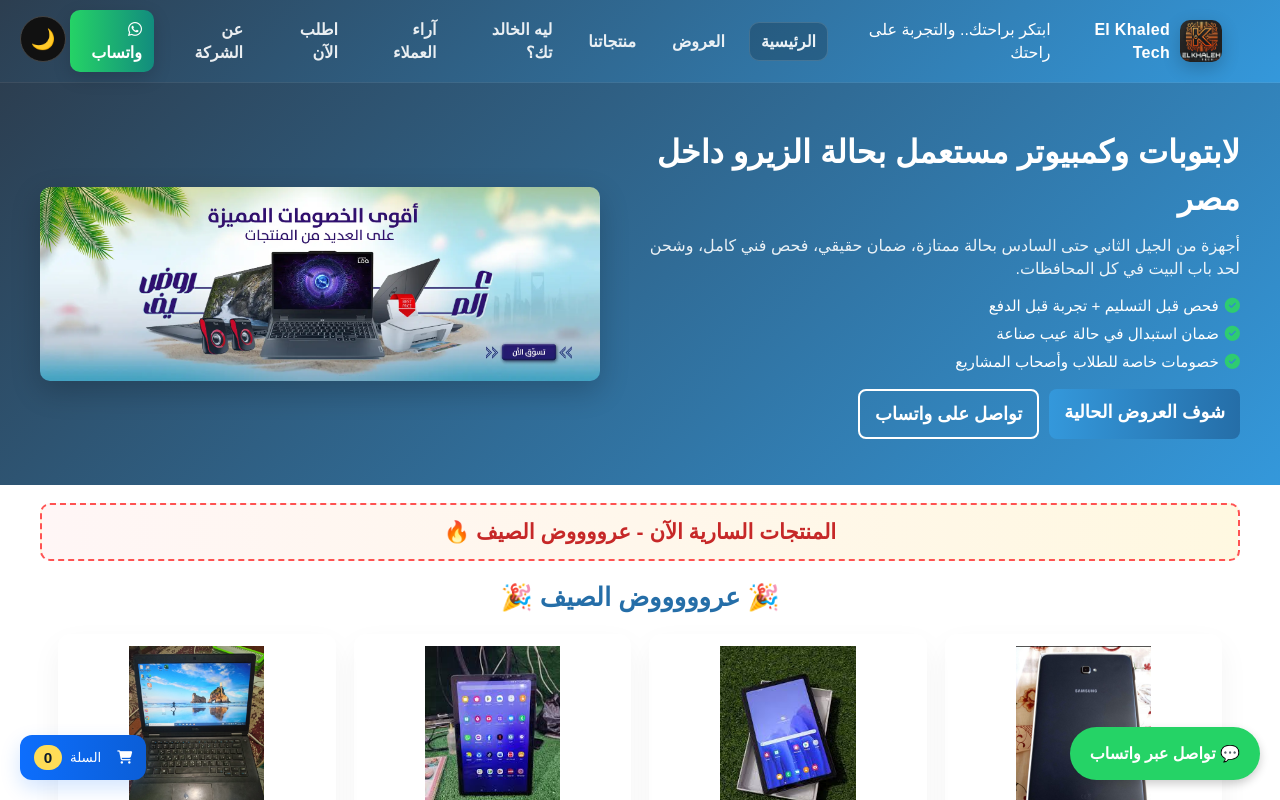
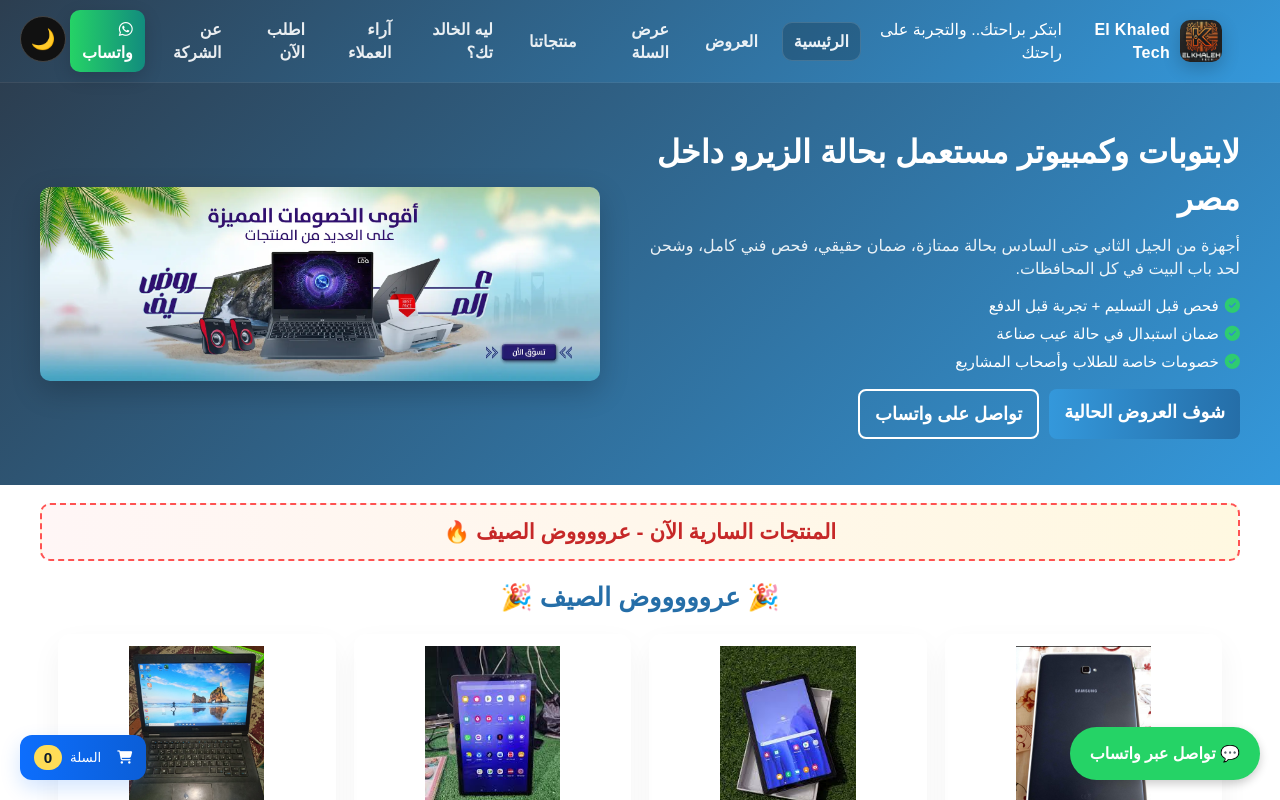
Before and after one commit to khaledmousa2005/khaledmousa2005.github.io, a plain HTML site: page index.html in a window 1280 px wide. Drawn offline with Linux system fonts and the light colour scheme.

Commit message:
Add files via upload

```diff
--- a/index.html
+++ b/index.html
@@ -81,6 +81,7 @@
       <ul class="ek-menu" id="ekMenu">
         <li><a href="#hero" class="ek-link active">الرئيسية</a></li>
         <li><a href="#offers" class="ek-link">العروض</a></li>
+        <li><a href="cart.html" class="ek-link">عرض السلة</a></li>
         <li><a href="#products" class="ek-link">منتجاتنا</a></li>
         <li><a href="#why-us" class="ek-link">ليه الخالد تك؟</a></li>
         <li><a href="#testimonials" class="ek-link">آراء العملاء</a></li>
```
